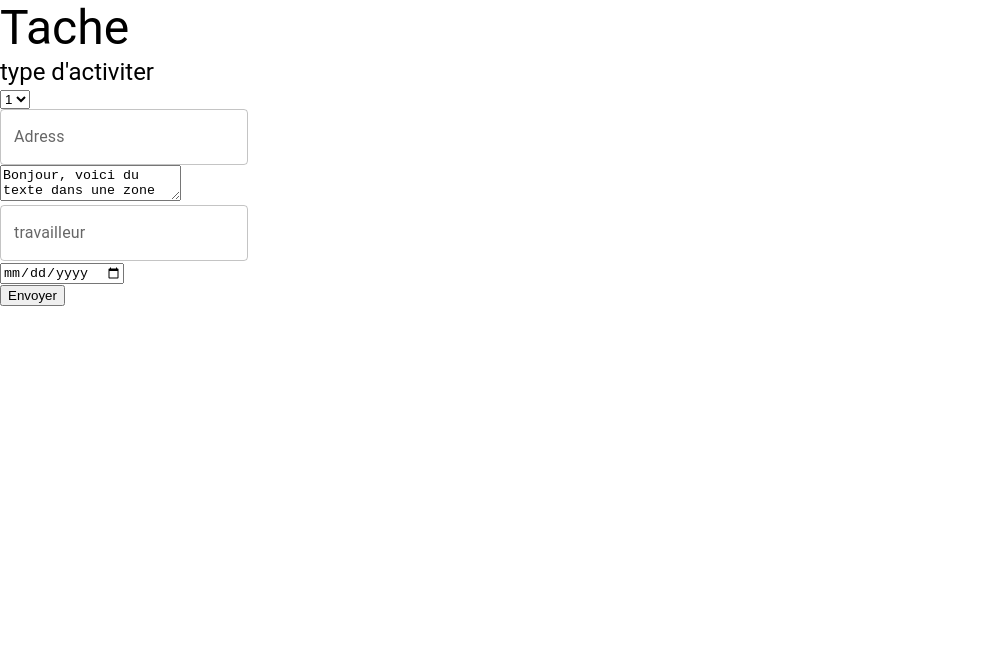
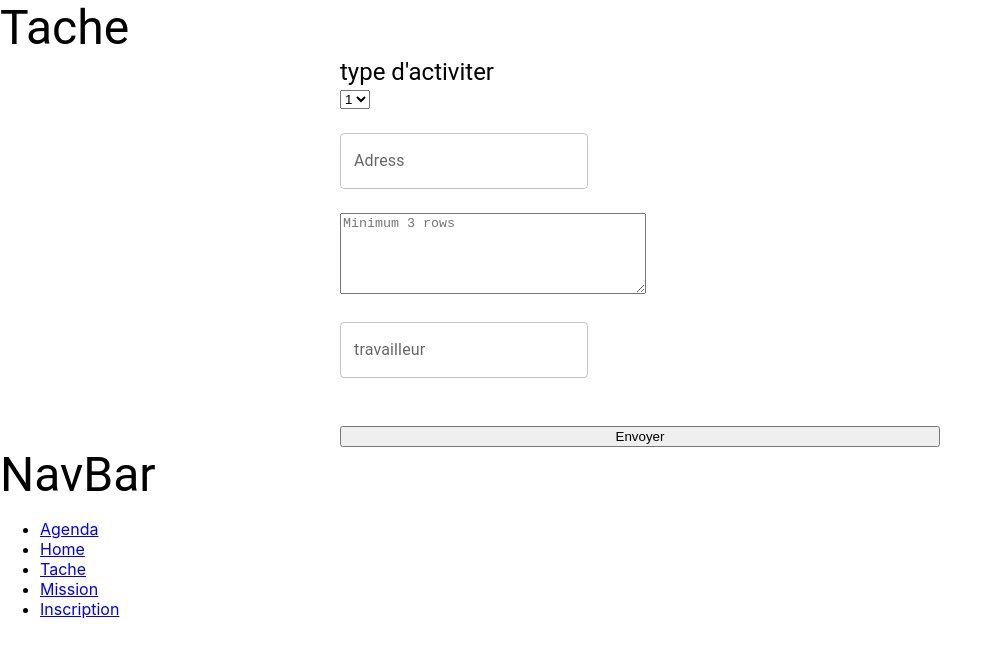
Before and after one commit to PetrovC/admin_plantC, a React (Create React App) app: page /Tache in a window 1280 px wide. Shown: the top 656 px of the page, without its empty margins (0-1003 px from the left). Built offline with nearby package versions, Linux system fonts and the light colour scheme.

Commit message:
navbar
NavBar

```diff
--- a/src/App.js
+++ b/src/App.js
@@ -1,6 +1,6 @@
 
 import './App.css';
-
+import NavBar from "./componement/navBar/NavBar";
 
 import { useRoutes } from 'react-router-dom';
 import { appRoute } from './route';
@@ -14,7 +14,9 @@
 
       {router}
       <heads />
+      <NavBar />
     </div>
+
   );
 }
 
--- a/src/Pages/Tache.js
+++ b/src/Pages/Tache.js
@@ -1,8 +1,9 @@
 import { Typography } from "@mui/material";
 import React from 'react';
 import TextField from '@mui/material/TextField';
+import TextareaAutosize from '@mui/material/TextareaAutosize';
 
-
+import Stack from '@mui/material/Stack';
 
 
 
@@ -23,11 +24,12 @@
                     Tache
                 </Typography>
                 <form >
+                <Stack spacing={3} sx={{ mx: "auto", width: 600 }}>
                         <div>
                         <Typography component ='h1' variant='h5'>
-                                <label component ='h1'>
+
                                 type d'activiter
-                                </label>
+
                         </Typography>
 
 
@@ -49,10 +51,14 @@
 
                         </div>
                         <div>
-
-                        <textarea>
-                          Bonjour, voici du texte dans une zone de texte
-                         </textarea>
+                        <TextareaAutosize
+                        aria-label="minimum height"
+                        label="Description"
+                        minRows={5}
+                        placeholder="Minimum 3 rows"
+                        style={{ width: 300 }
+                         }
+                        ></TextareaAutosize>
 
 
                          </div>
@@ -64,16 +70,17 @@
                          </div>
                          <div>
 
-                         <input type="date"  />
+
 
 
                          </div>
 
                          <input type="submit" value="Envoyer" />
-
+                         </Stack>
                     </form>
 
             </main>
+
         )
 
 
--- /dev/null
+++ b/src/componement/navBar/NavBar.js
@@ -0,0 +1,33 @@
+import React from 'react';
+
+import { Typography } from "@mui/material";
+
+
+const NavBar= ()=> {
+
+
+
+
+
+        return (
+
+
+            <main>
+
+                <Typography component ='h1' variant='h3'>
+                    NavBar
+                </Typography>
+                <ul>
+                <li><a href="http://localhost:3001/Agenda">Agenda</a></li>
+                <li><a href="http://localhost:3001/Home">Home</a></li>
+                <li><a href="http://localhost:3001/Tache">Tache</a></li>
+                <li><a href="http://localhost:3001/Mission">Mission</a></li>
+                <li><a href="http://localhost:3001/Inscription">Inscription</a></li>
+                 </ul>
+            </main>
+        )
+
+
+
+}
+export default NavBar;
```
